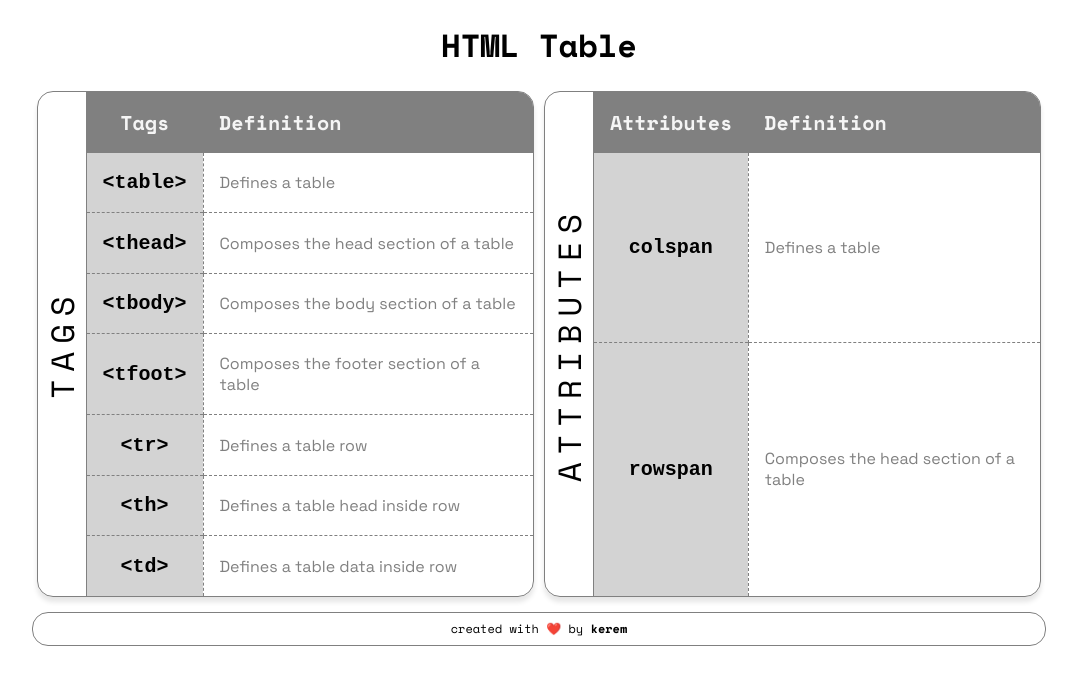
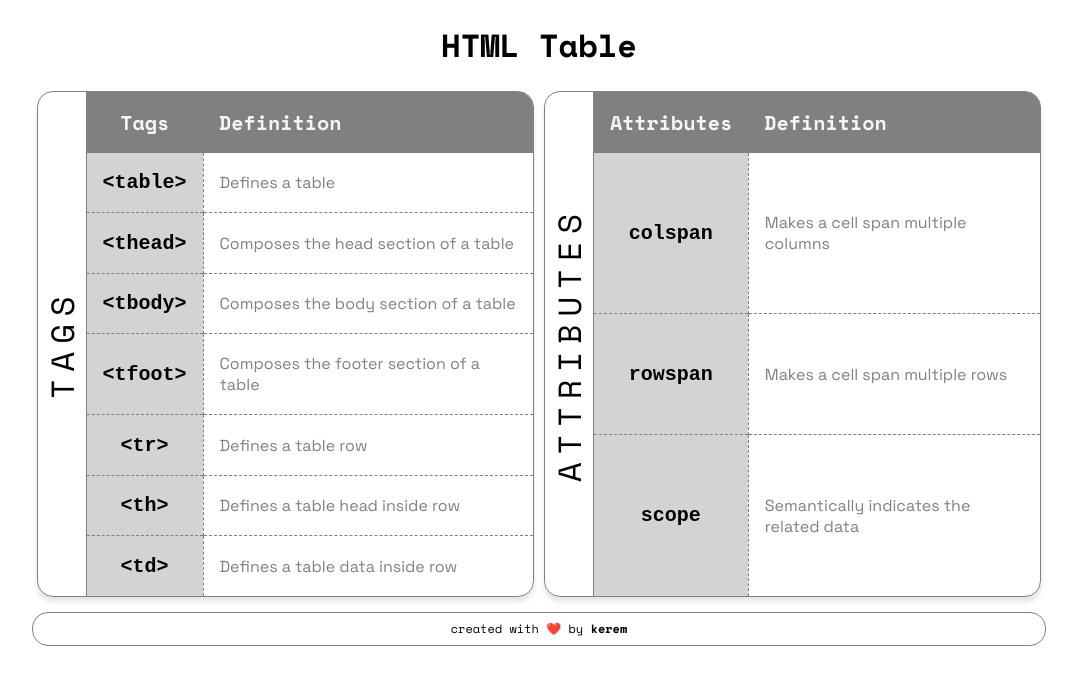
Before and after one commit to Leondvin/leondvin.github.io, a plain HTML site: page index.html in a window 1280 px wide. Shown: the whole page, without its empty margins (101-1178 px from the left). Drawn offline with nearby package versions, Linux system fonts and the light colour scheme.

Commit message:
Update index.html

```diff
--- a/index.html
+++ b/index.html
@@ -69,11 +69,15 @@
                 <tbody>
                     <tr class="top-border-none">
                         <th class="attribute" scope="row">colspan</th>
-                        <td class="definition">Defines a table</td>
+                        <td class="definition">Makes a cell span multiple columns</td>
                     </tr>
                     <tr>
                         <th class="attribute" scope="row">rowspan</th>
-                        <td class="definition">Composes the head section of a table</td>
+                        <td class="definition">Makes a cell span multiple rows</td>
+                    </tr>
+                    <tr>
+                        <th class="attribute" scope="row">scope</th>
+                        <td class="definition">Semantically indicates the related data</td>
                     </tr>
                 </tbody>
             </table>
```
